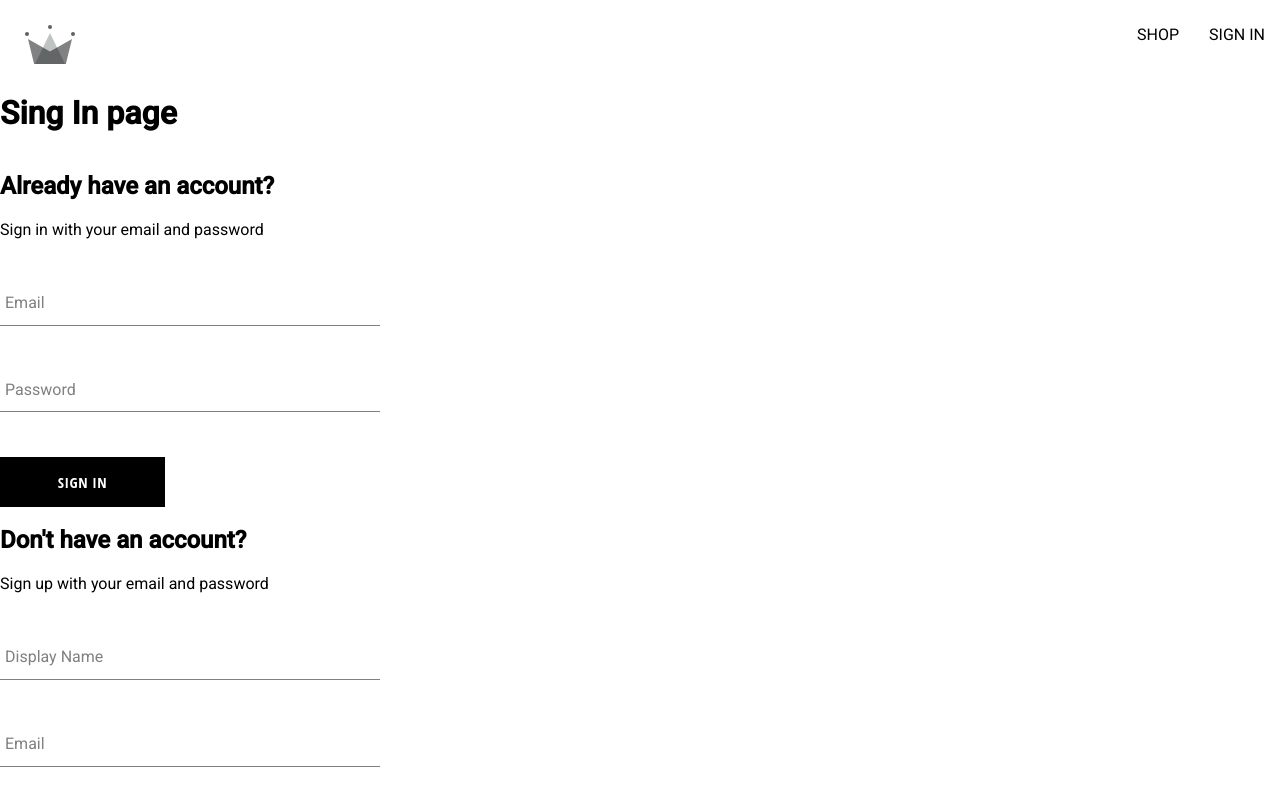
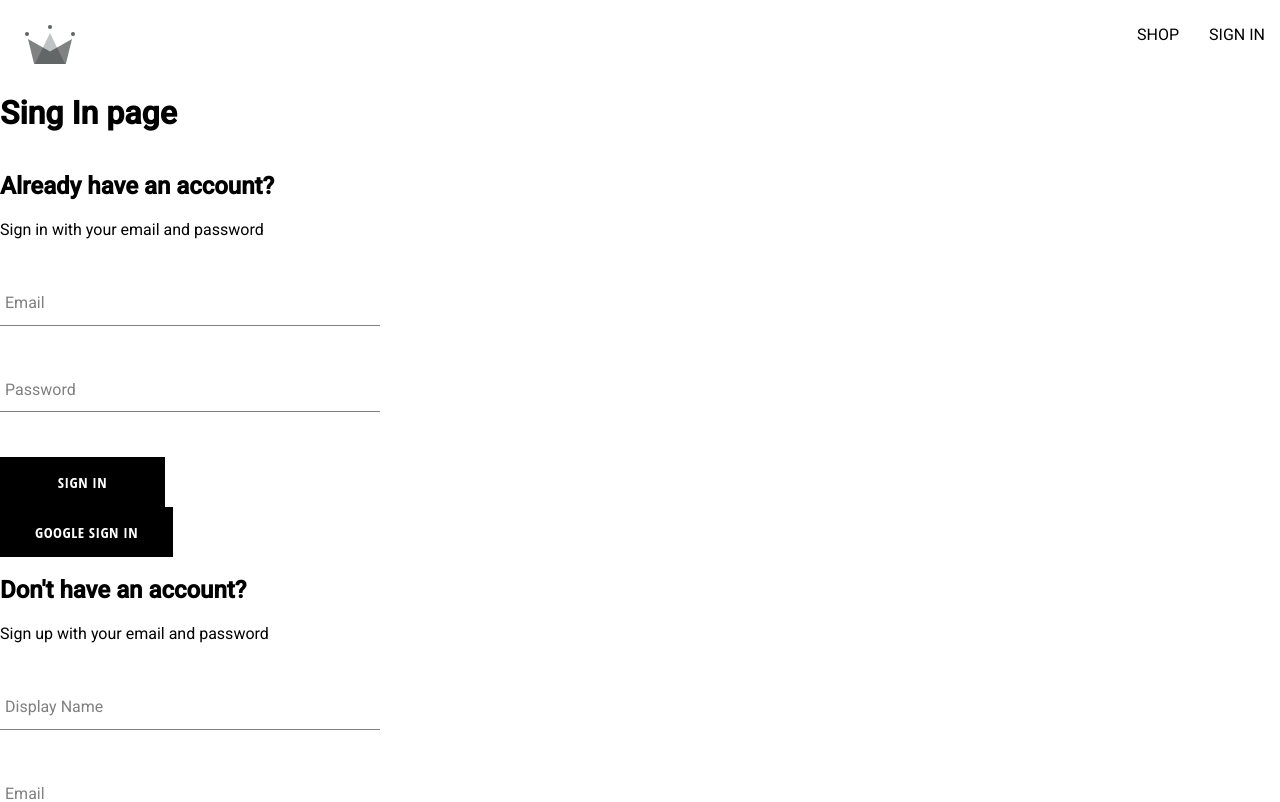
Before and after one commit to Noi-Git/e-commerce, a React (Create React App) app: page /auth in a window 1280 px wide. Shown: the top 802 px of the page. Built offline with nearby package versions, Linux system fonts and the light colour scheme; a web font is replaced by a local one.

Commit message:
add functionality to sign in with google

```diff
--- a/src/components/sign-in-form/SignInForm.jsx
+++ b/src/components/sign-in-form/SignInForm.jsx
@@ -1,7 +1,7 @@
 import { useState } from 'react'
 import {
-  createAuthUserWithEmailAndPassword,
   createUserDocumentFromAuth,
+  signInWithGooglePopup,
 } from '../../utils/firebase/firebase.utils'
 import FormInput from '../form-input/FormInput'
 import './sign-in-form.styles.scss'
@@ -20,14 +20,17 @@ const SignInForm = () => {
 
   const handleChange = (event) => {
     const { name, value } = event.target
-    // make the function generic -- destructure the name of the event
-    // "name" is use for telling setState -- which field should be updated
-
     setFormFields({ ...formFields, [name]: value })
   }
 
   const resetFormFields = () => {
     setFormFields(defaultFormFields)
+  }
+
+  const signInWithGoogle = async () => {
+    const { user } = await signInWithGooglePopup()
+
+    await createUserDocumentFromAuth(user)
   }
 
   const handleSubmit = async (event) => {
@@ -61,6 +64,7 @@ const SignInForm = () => {
         />
 
         <Button type='submit'>Sign In</Button>
+        <Button onClick={signInWithGoogle}>Google sign in</Button>
       </form>
     </div>
   )
--- a/src/routes/authentication/Authentication.jsx
+++ b/src/routes/authentication/Authentication.jsx
@@ -6,13 +6,6 @@ import SignUpForm from '../../components/sign-up-form/SignUpForm'
 import SignInForm from '../../components/sign-in-form/SignInForm'
 
 const Authentication = () => {
-  const logGoogleUser = async () => {
-    const { user } = await signInWithGooglePopup()
-    console.log(user)
-
-    const userDocRef = await createUserDocumentFromAuth(user)
-  }
-
   return (
     <div>
       <h1>Sing In page</h1>
```
